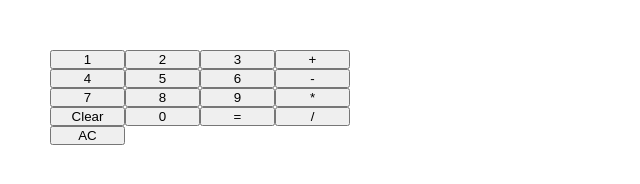
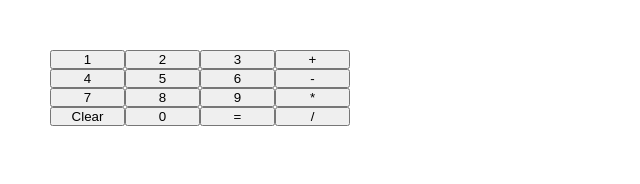
Before and after one commit to naibr/calculator-challenge, a plain HTML site: page index.html in a window 1280 px wide. Shown: the whole page, without its empty margins (0-640 px from the left). Drawn offline with Linux system fonts and the light colour scheme.

Commit message:
clear button

```diff
--- a/index.html
+++ b/index.html
@@ -32,7 +32,6 @@
         <button class ="btn__number" id="0">0</button>
         <button class ="btn__total" id="total">=</button>
         <button class ="btn__operator" id="divide">/</button>
-        <button class ="btn__allClear" id="allClear">AC</button>
     </section>
 
 </body>
```
